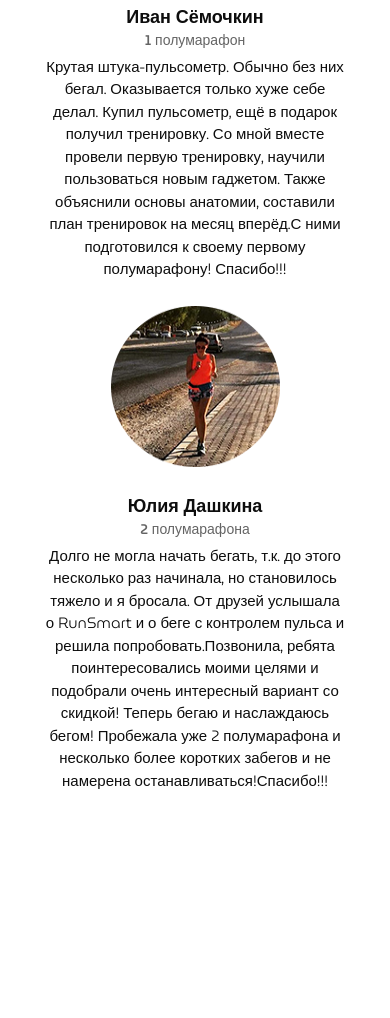
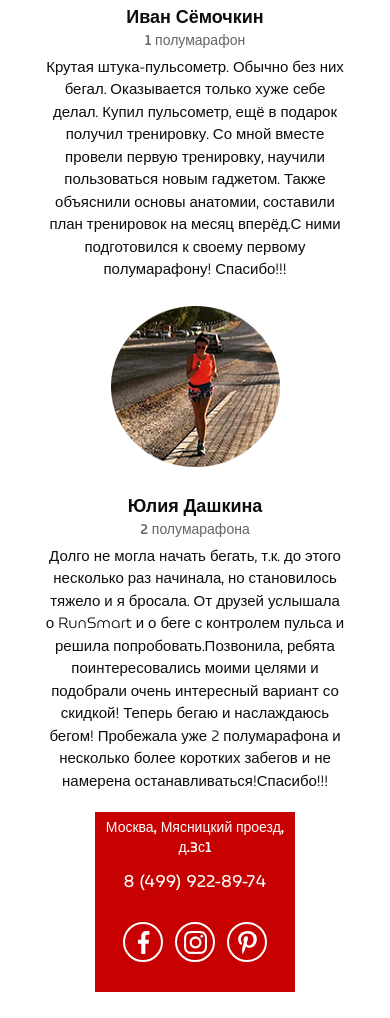
Before and after one commit to Sergey9694/Pulse-project, a website: page src/index.html in a window 390 px wide. Shown: the part 5950-6968 px from the top of the page. Before the commit the page ends 6752 px from the top, so only its background shows below. Drawn offline with nearby package versions, Linux system fonts and the light colour scheme.

Commit message:
git add section footer

```diff
--- a/src/index.html
+++ b/src/index.html
@@ -512,6 +512,20 @@
         </div>
     </section>
 
+    <footer class="footer">
+        <script type="text/javascript" charset="utf-8" async src="https://api-maps.yandex.ru/services/constructor/1.0/js/?um=constructor%3Af4c134d7a2aabecf84a20aef919d2ac1a352441ca26592ae258058cfe0fc6066&amp;width=100%25&amp;height=630&amp;lang=ru_RU&amp;scroll=false"></script>
+
+        <div class="footer__info">
+            <address class="footer__addr">Москва, Мясницкий проезд, д.3с1</address>
+            <a class="footer__phone" href="tel:84999228974">8 (499) 922-89-74</a>
+            <div class="footer__social">
+                <a href="#" class="footer__social-item"><img src="icons/facebook.svg" alt="facebook"></a>
+                <a href="#" class="footer__social-item"><img src="icons/instagram.svg" alt="insta"></a>
+                <a href="#" class="footer__social-item"><img src="icons/pinterest.svg" alt="pint"></a>
+            </div>
+        </div>
+    </footer>
+
     <script type="text/javascript" src="https://code.jquery.com/jquery-1.11.0.min.js"></script>
     <script type="text/javascript" src="https://code.jquery.com/jquery-migrate-1.2.1.min.js"></script>
     <script src="js/slick.min.js"></script>
--- a/src/sass/_buttons.scss
+++ b/src/sass/_buttons.scss
@@ -8,6 +8,9 @@
     font-weight: 500;
     font-size: 12px;
     text-transform: uppercase;
+    &:hover {
+        background-color: rgb(226, 126, 12);
+    }
     &_main {
         margin-top: 67px;
         width: 300px;
--- /dev/null
+++ b/src/sass/_footer.scss
@@ -0,0 +1,55 @@
+.footer {
+    height: 630px;
+    position: relative;
+    &__info {
+        position: absolute;
+        top: 0;
+        left: 50%;
+        transform: translateX(-50%);
+        width: 460px;
+        height: 270px;
+        background-color: $main-color;
+        padding: 50px 68px 60px 68px;
+    }
+    &__addr {
+        margin-bottom: 36px;
+        color: #FFFFFF;
+        font-weight: 500;
+        line-height: 20px;
+        font-size: 20px;
+        text-align: center;
+    }
+    &__phone {
+        display: block;
+        color: #FFFFFF;
+        font-size: 20px;
+        line-height: 20px;
+        margin-bottom: 38px;
+        text-align: center;
+        text-decoration: none;
+        &:hover {
+            color: #fff;
+        }
+    }
+    &__social-item {
+        display: flex;
+        justify-content: center;
+        align-items: center;
+        width: 52px;
+        height: 52px;
+        border: 2px solid #FFFFFF;
+        border-radius: 100%;
+        margin: 0 15px;
+        &:hover {
+            animation: bounce 1s;
+        }
+        img {
+            height: 27px;
+        }
+    }
+    &__social {
+        display: flex;
+        justify-content: center;
+        align-items: center;
+    }
+}
--- a/src/sass/_media.scss
+++ b/src/sass/_media.scss
@@ -51,9 +51,18 @@
             margin-top: 40px;
             margin-left: 88px;
         }
+        &__text {
+            br {
+                display: none;
+            }
+        }
     }
 }
 @media (max-width: 767px) {
+    *:hover {
+        background-color: none;
+        animation: none;
+    }
     .promo {
         min-height: 565px;
         padding: 7px 0 30px 0;
@@ -239,6 +248,13 @@
             margin-top: 5px;
         }
     }
+    .footer {
+        &__info {
+            width: 358px;
+            height: 214px;
+            padding: 25px 25px;
+        }
+    }
 }
 @media (max-width: 575px) {
     .container {
@@ -353,6 +369,7 @@
         }
     }
     .reviews {
+        padding-bottom: 20px;
         &__item {
             align-items: center;
             flex-direction: column;
@@ -368,4 +385,27 @@
             margin-top: 25px;
         }
     }
+    .footer {
+        &__info {
+            width: 200px;
+            height: 180px;
+            padding: 5px 5px;
+        }
+        &__addr {
+            font-size: 14px;
+            margin-bottom: 15px;
+        }
+        &__phone {
+            font-size: 17px;
+            margin-bottom: 30px;
+        }
+        &__social-item {
+            margin: 0px 6px;
+            width: 40px;
+            height: 40px;
+            img {
+               height: 23px;
+            }
+        }
+    }
 }
--- /dev/null
+++ b/src/sass/_mixins.scss
@@ -0,0 +1,16 @@
+@keyframes bounce {
+	0%, 20%, 60%, 100% {
+		transform: translateY(0);
+		transform: translateY(0);
+	}
+
+	40% {
+		transform: translateY(-20px);
+		transform: translateY(-20px);
+	}
+
+	80% {
+		transform: translateY(-10px);
+		transform: translateY(-10px);
+	}
+}
--- a/src/sass/style.scss
+++ b/src/sass/style.scss
@@ -16,4 +16,6 @@
 @import 'carousel.scss';
 @import 'catalog.scss';
 @import 'reviews.scss';
+@import 'footer.scss';
 @import 'media.scss';
+@import 'mixins.scss';
```
Also changed, not shown: src/css/style.min.css, src/icons/facebook.svg (added), src/icons/instagram.svg (added), src/icons/instagramm.svg (added), src/icons/pinterest.svg (added).
